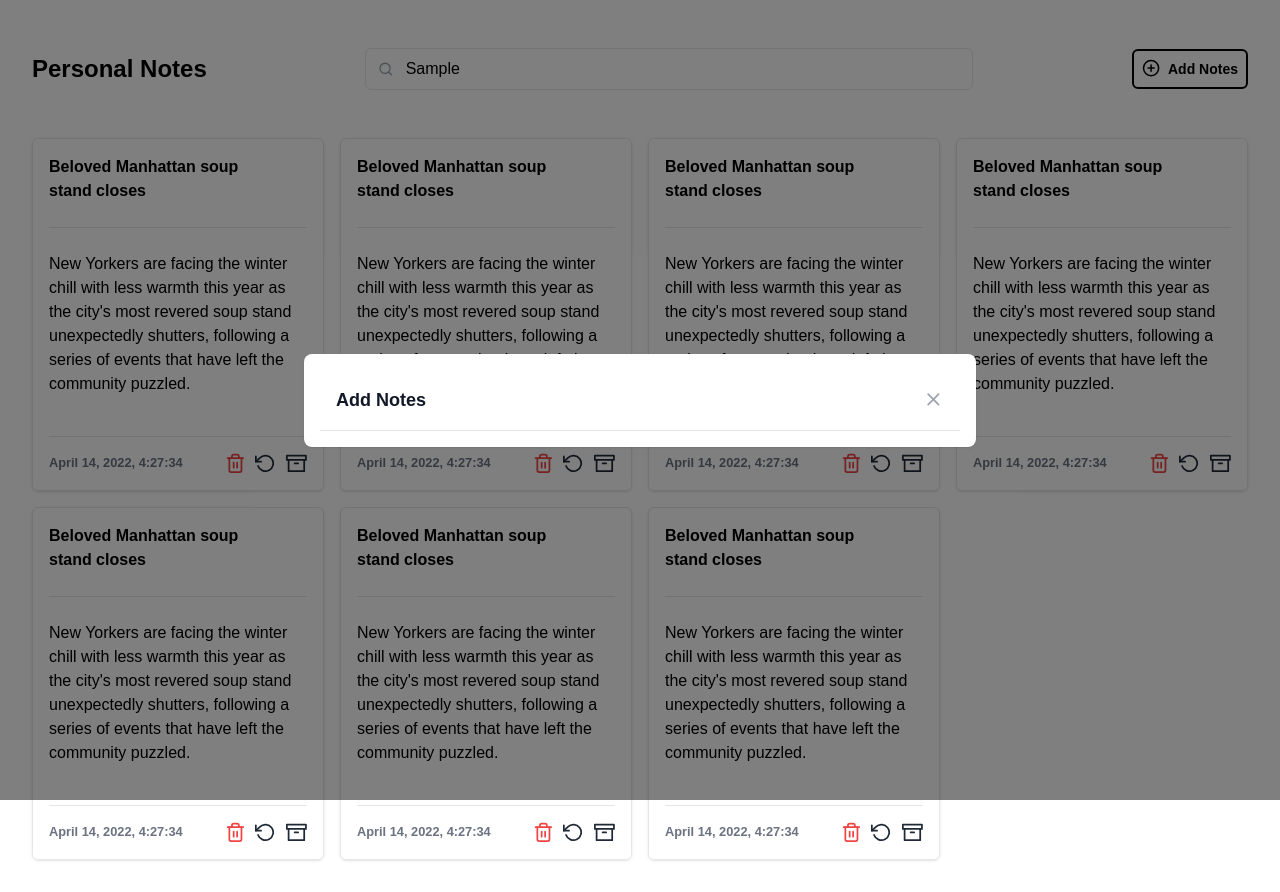
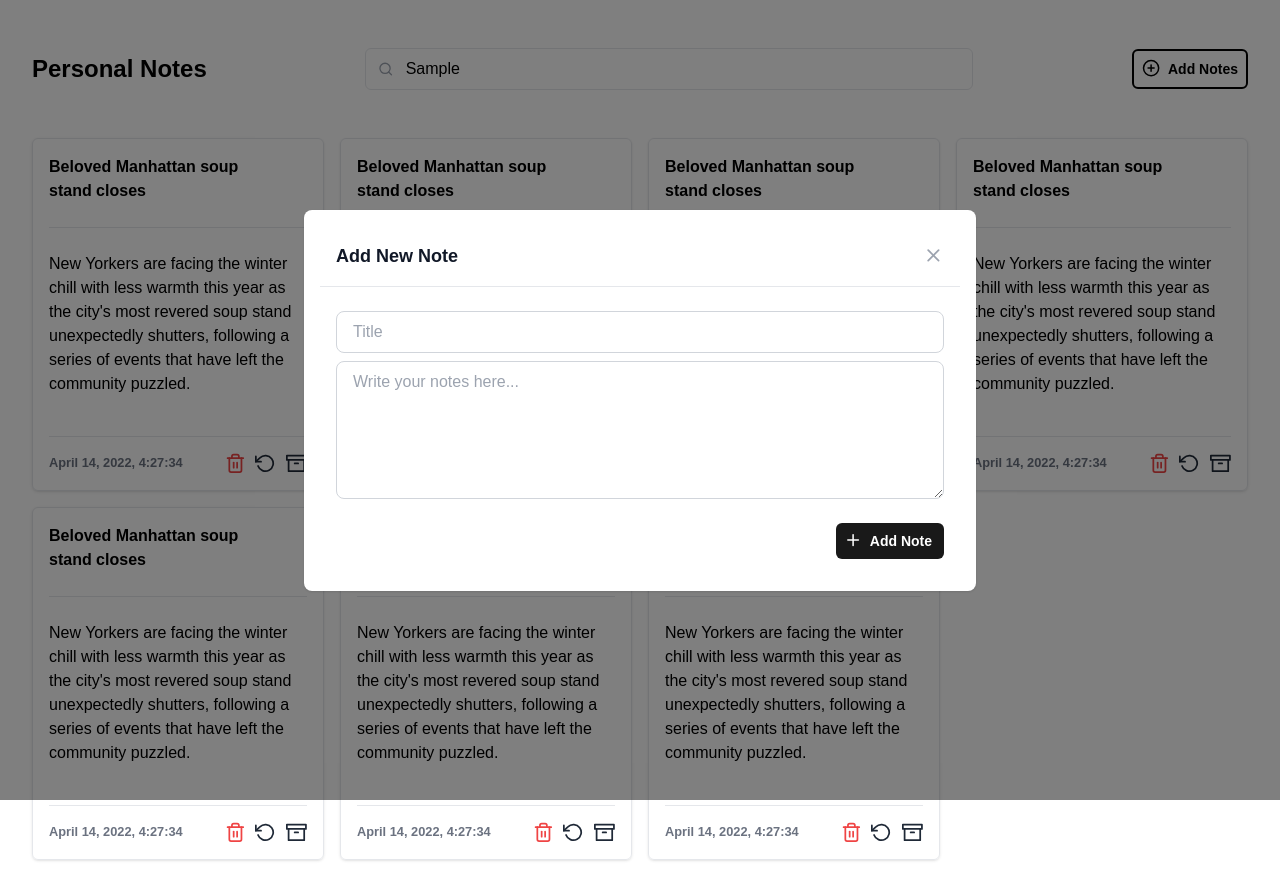
Before and after one commit to Aldi-H/dicoding-note-app, a React (Vite) app: page / in a window 1280 px wide. Both pictures are taken after typing "Sample" into the empty fields and a click on the button "Add Notes". Built offline with nearby package versions, Linux system fonts and the light colour scheme.

Commit message:
Refactor Modal component to handle outside click and add note functionality

```diff
--- a/src/components/Modal.tsx
+++ b/src/components/Modal.tsx
@@ -1,4 +1,6 @@
-import { FiX } from "react-icons/fi";
+import { MouseEvent } from "react";
+
+import { FiPlus, FiX } from "react-icons/fi";
 
 interface ModalProps {
   isOpen: boolean;
@@ -8,23 +10,57 @@ interface ModalProps {
 const Modal = ({ isOpen, onClose }: ModalProps) => {
   if (!isOpen) return null;
 
+  const handleOutsideClick = (_e: MouseEvent<HTMLDivElement>) => {
+    onClose();
+  };
+
+  const handleModalContentClick = (e: MouseEvent<HTMLDivElement>) => {
+    e.stopPropagation();
+  };
+
   return (
     <div
-      onClick={onClose}
+      onClick={handleOutsideClick}
       className="fixed inset-0 z-50 flex justify-center items-center bg-black bg-opacity-50"
     >
-      <div className="relative w-full max-w-2xl p-4 bg-white rounded-lg shadow">
+      <div
+        onClick={handleModalContentClick}
+        className="relative w-full max-w-2xl p-4 bg-white rounded-lg shadow"
+      >
         {/* Modal Header */}
         <div className="flex items-center justify-between p-4 border-b rounded-t">
-          <h3 className="text-lg font-semibold text-gray-900">Add Notes</h3>
+          <h3 className="text-lg font-semibold text-gray-900">Add New Note</h3>
           <button
             onClick={onClose}
-            className="text-gray-400 hover:text-gray-300"
+            className="text-gray-400 hover:text-red-500/80"
           >
             <FiX size="1.3em" />
           </button>
         </div>
         {/* End of Modal Header */}
+
+        {/* Modal Body */}
+        <div className="p-4">
+          <input
+            type="text"
+            placeholder="Title"
+            className="block w-full py-2 px-4 my-2 text-gray-700 border border-gray-300 rounded-lg focus:outline-none focus:ring-primary-500"
+          />
+          <textarea
+            rows={5}
+            placeholder="Write your notes here..."
+            className="block w-full py-2 px-4 my-2 text-gray-700 border border-gray-300 rounded-lg focus:outline-none focus:ring-primary-500"
+          />
+        </div>
+        {/* End of Modal Body */}
+
+        {/* Modal Footer */}
+        <div className="flex justify-end px-4 mb-4">
+          <button className="bg-black/90 hover:bg-black/85 text-white p-2 pr-3 flex gap-2 font-semibold text-sm rounded-md">
+            <FiPlus size="1.3em" /> Add Note
+          </button>
+        </div>
+        {/* End of Modal Footer */}
       </div>
     </div>
   );
```
